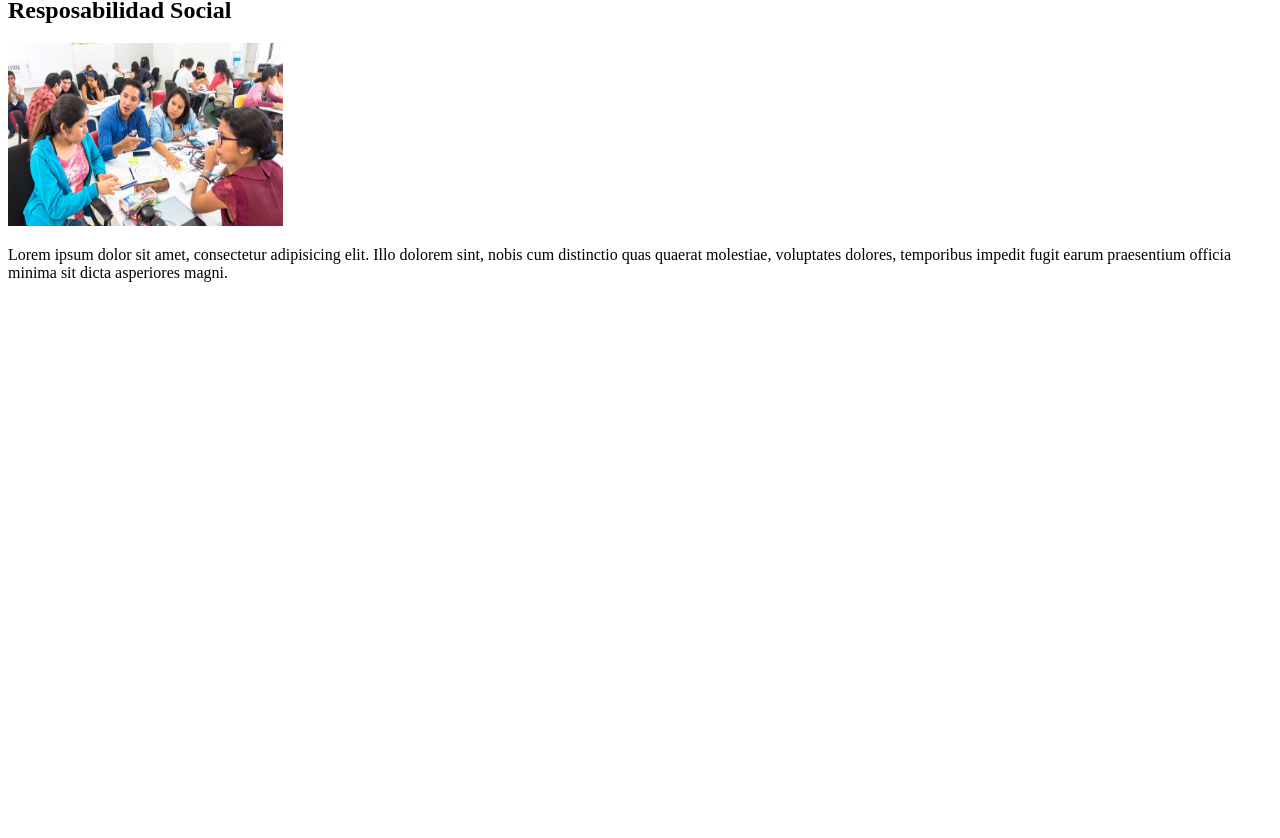
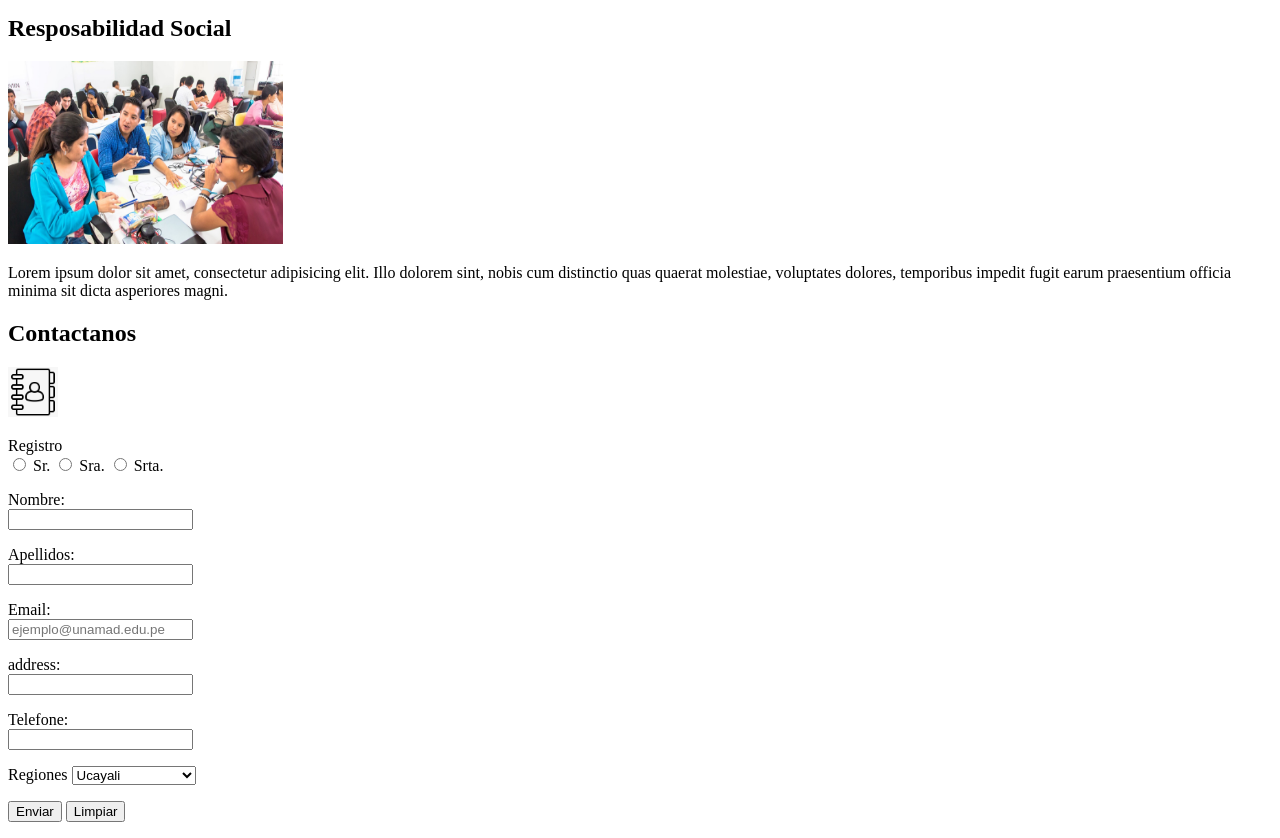
Before and after one commit to zaesp/unamad-2024-2, a plain HTML site: page semana03/index.html in a window 1280 px wide. Shown: the part 541-1379 px from the top of the page. Before the commit the page ends 839 px from the top, so only its background shows below. Drawn offline with Linux system fonts and the light colour scheme.

Commit message:
solo letras

```diff
--- a/semana03/index.html
+++ b/semana03/index.html
@@ -16,6 +16,7 @@
                 <li>Procesos</li>
                 <li>Galeria</li>
                 <li>Intranet</li>
+                <li>Contacto</li>
             </ul>
         </nav>
     </header>
@@ -39,10 +40,7 @@
                 Resposabilidad Social
             </h2>
             <div>
-                <img src="/semana03/assests/imagen2.jpg"
-                    height="183"
-                    width="275"
-                    alt="Responsabilidad">
+                <img src="/semana03/assests/imagen2.jpg" height="183" width="275" alt="Responsabilidad">
                 <p>
                     Lorem ipsum dolor sit amet, consectetur adipisicing elit. Illo dolorem sint, nobis cum distinctio
                     quas quaerat molestiae, voluptates dolores, temporibus impedit fugit earum praesentium officia
@@ -50,8 +48,88 @@
                 </p>
             </div>
         </section>
+        <section>
+            <h2>Contactanos</h2>
+            <div>
+                <img src="/semana03/assests/iamgen3.jpg" alt="" height="50" width="50">
+            </div>
+
+            <form action="">
+                <p>
+                    <label for="">Registro</label><br>
+                    <label for="">
+                        <input type="radio" name="title" value="Sr.">
+                        Sr.
+                    </label>
+                    <label for="">
+                        <input type="radio" name="title" value="sra.">
+                        Sra.
+                    </label>
+                    <label for="">
+                        <input type="radio" name="title" value="Srta.">
+                        Srta.
+                    </label>
+                </p>
+
+                <p>
+                    <label for="">Nombre:</label><br>
+                    <input type="text" id="nombre" name="nombre" title="Solo letras permitidas" required>
+                </p>
+
+                <p>
+                    <label for="">Apellidos:</label><br>
+                    <input type="text" id="Apellido" name="nombre" title="Solo letras permitidas" required>
+                </p>
+
+                <p>
+                    <label for="">Email:</label><br>
+                    <input type="email" name="email" placeholder="ejemplo@unamad.edu.pe" required>
+                </p>
+
+                <p>
+                    <label for="">address:</label><br>
+                    <input type="text" name="apellidos" required>
+                </p>
+
+                <p>
+                    <label for="">Telefone:</label><br>
+                    <input type="number" name="telefono" required>
+                </p>
+                <p>
+                    <label for="">Regiones</label>
+                    <select>
+                        <optgroup>
+                            <option>Madre de Dios</option>
+                            <option>Cusco</option>
+                            <option>Arequipa</option>
+                            <option>Puno</option>
+                            <option>Apurimac</option>
+                            <option selected="true">Ucayali</option>
+                        </optgroup>
+                    </select>
+                </p>
+                <p>
+                    <button type="submit">Enviar</button>
+                    <button type="reset">Limpiar</button>
+                </p>
+            </form>
+        </section>
     </main>
+    <script>
+        function validarSoloLetras(event) {
+            var input = event.target;
+            var value = input.value;
+            var regex = /^[A-Za-z]*$/;
 
+            if (!regex.test(value)) {
+                input.value = value.replace(/[^A-Za-z]/g, '');
+            }
+        }
+
+        document.getElementById('nombre').addEventListener('input', validarSoloLetras);
+        document.getElementById('Apellido').addEventListener('input', validarSoloLetras);
+
+    </script>
 
 </body>
 
```
Also changed, not shown: semana03/assests/iamgen3.jpg (added).
